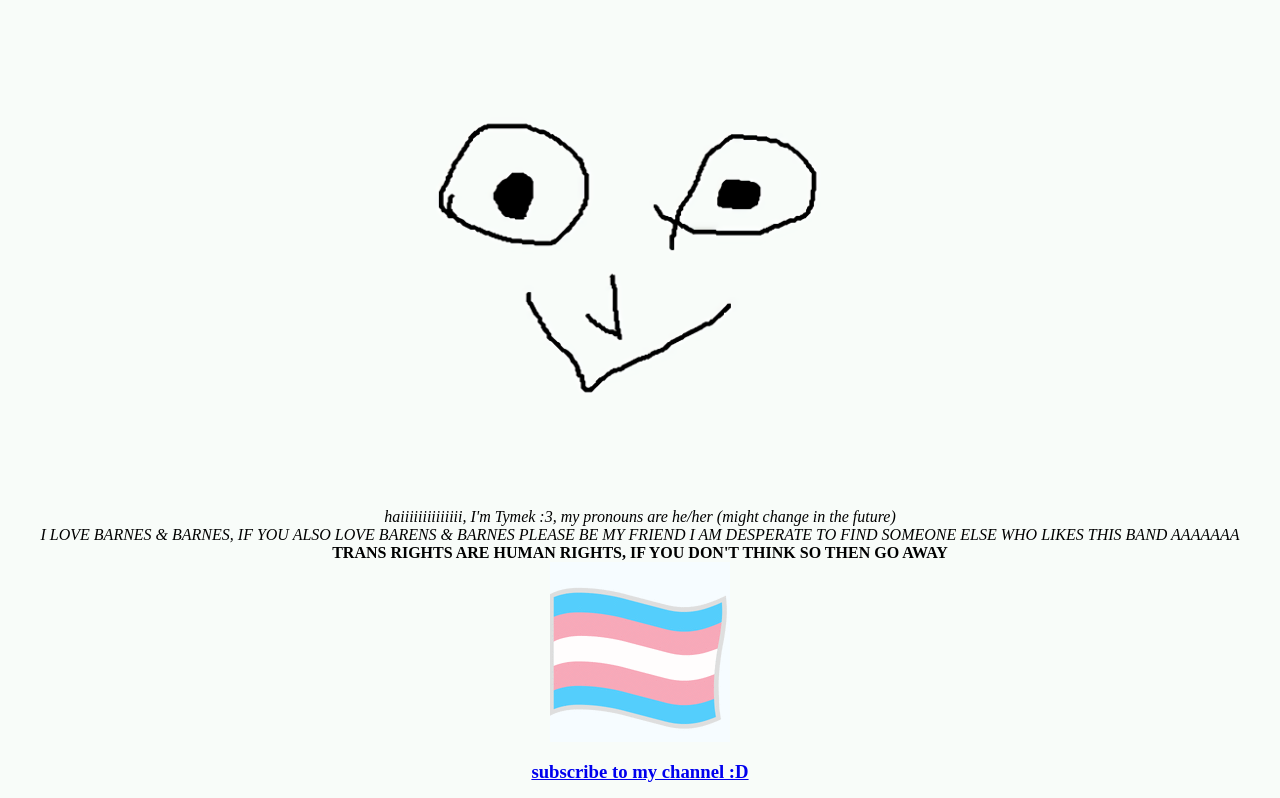
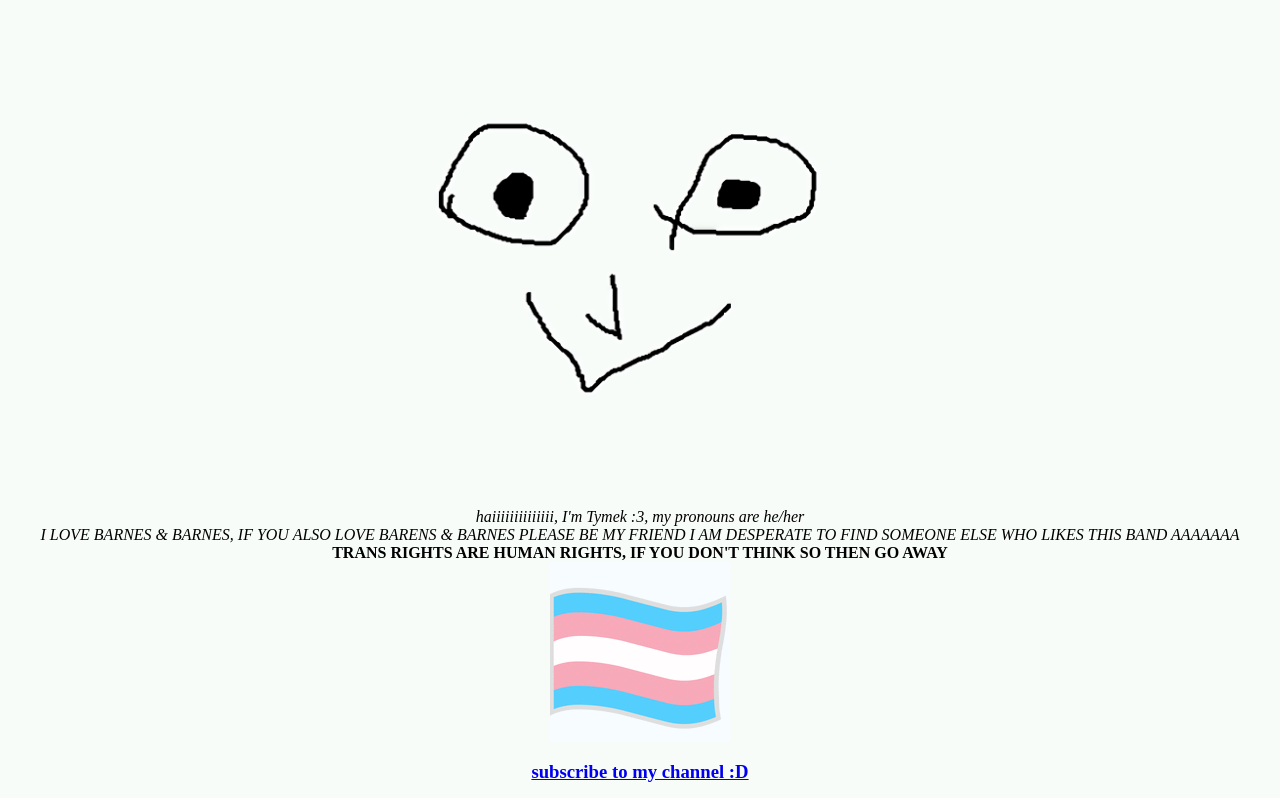
Before and after one commit to Tymegg/Tymeggs-bitching-website, a plain HTML site: page index.html in a window 1280 px wide. Shown: the top 798 px of the page. Drawn offline with Linux system fonts and the light colour scheme.

Commit message:
Update index.html

```diff
--- a/index.html
+++ b/index.html
@@ -8,7 +8,7 @@
 <div class="img__wrap">
   <img src="smile.png" alt="haiiii :3" width="500" height="500" aria-label=":^>">
   <br>
-  <i> haiiiiiiiiiiiiii, I'm Tymek :3, my pronouns are he/her (might change in the future) </i>
+  <i> haiiiiiiiiiiiiii, I'm Tymek :3, my pronouns are he/her  </i>
   <br>
   <i> I LOVE BARNES & BARNES, IF YOU ALSO LOVE BARENS & BARNES PLEASE BE MY FRIEND I AM DESPERATE TO FIND SOMEONE ELSE WHO LIKES THIS BAND AAAAAAA </i>
   <br>
```
